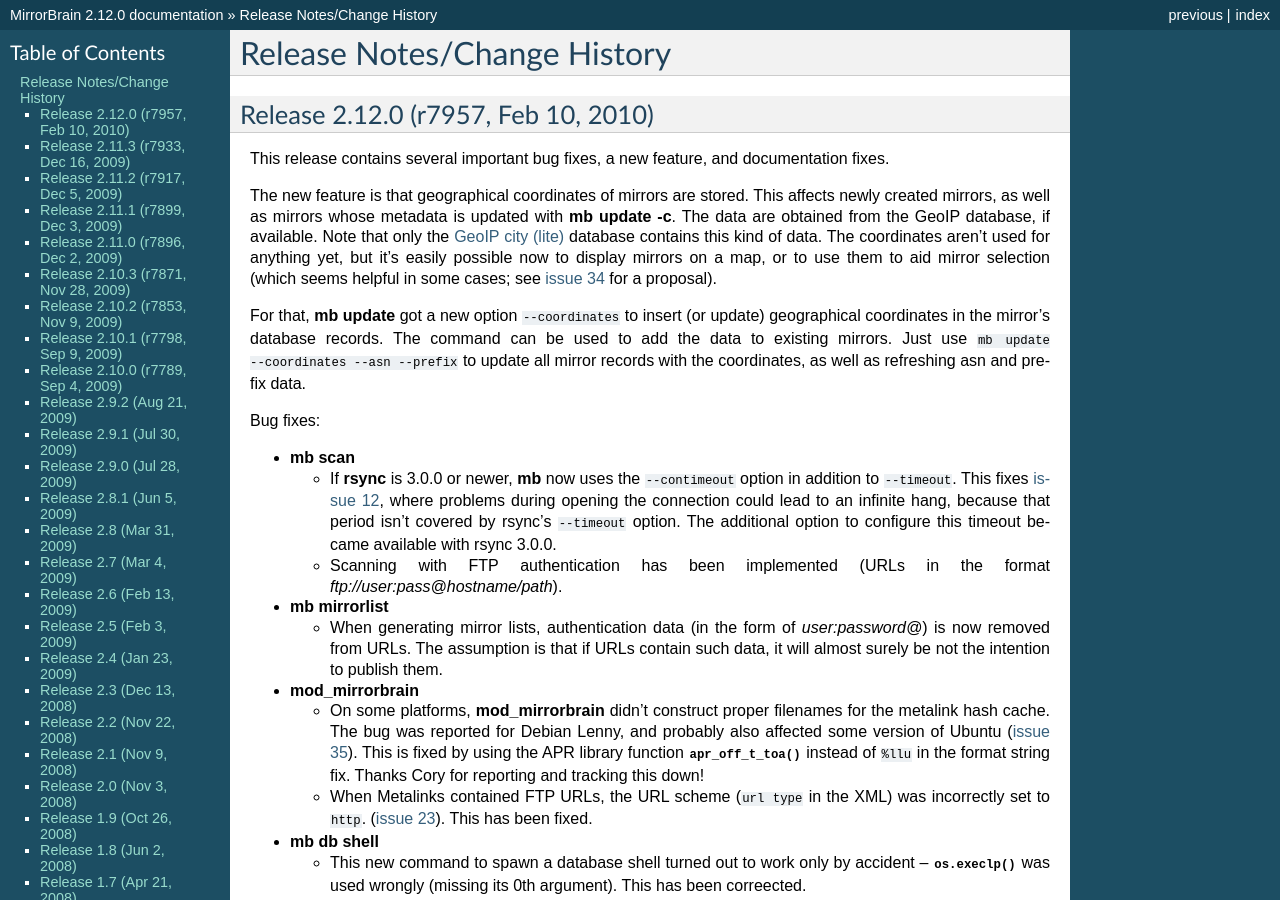
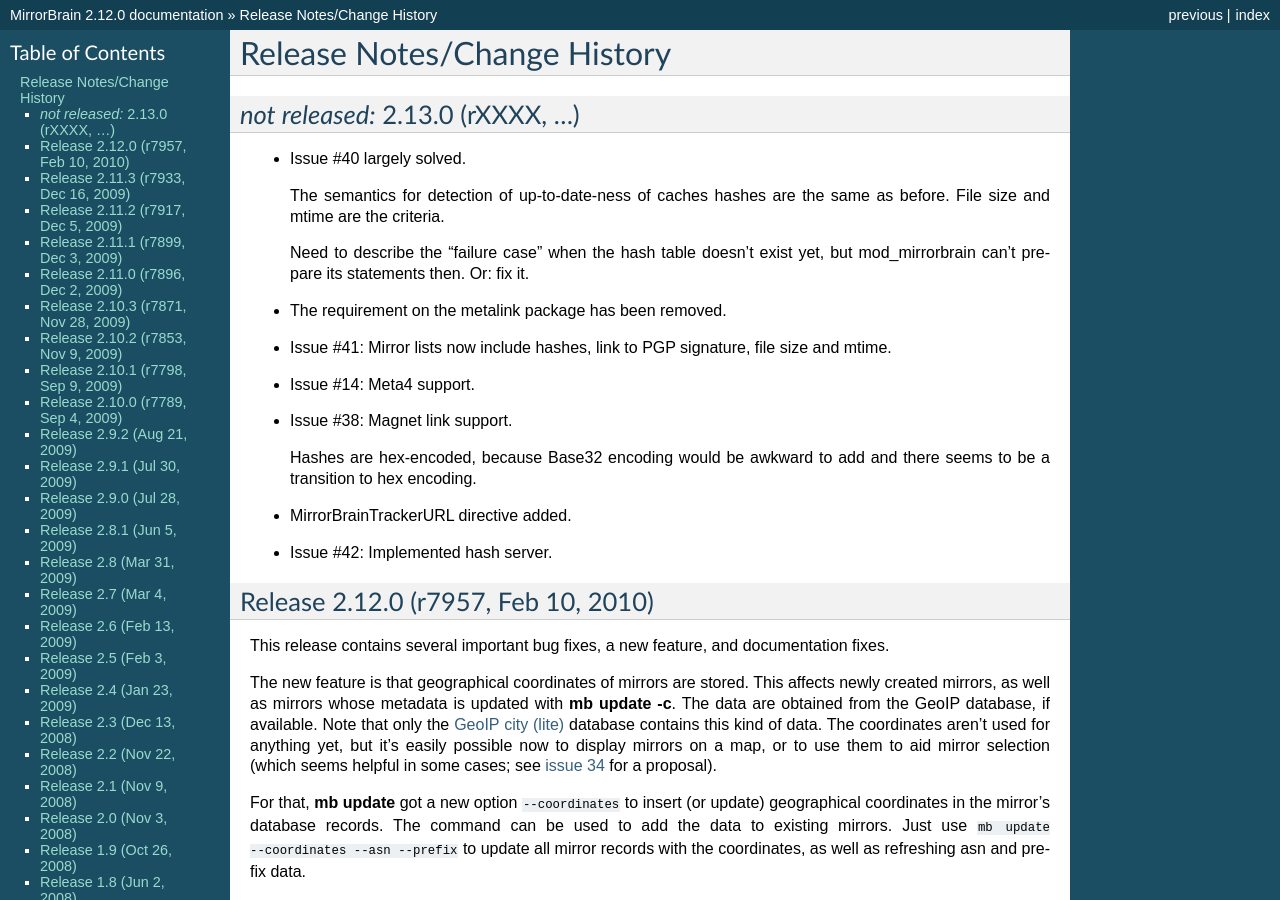
Before and after one commit to hayalci/mirrorbrain, a Sphinx documentation site: the page built from docs/changes.rst, in a window 1280 px wide and 900 px high. Built offline with Sphinx 7.4.7, drawn with Linux system fonts in a browser that asks for light colours.

Commit message:
docs/changes: collect things for tentative 2.13.0 release notes
git-svn-id: http://svn.mirrorbrain.org/svn/mirrorbrain/trunk@7998 2d291e14-ff0c-0410-a3fa-d5caa9871f55

```diff
--- a/docs/changes.rst
+++ b/docs/changes.rst
@@ -2,6 +2,36 @@
 
 Release Notes/Change History
 ============================
+
+
+*not released:* 2.13.0 (rXXXX, ...)
+------------------------------------
+
+* Issue #40 largely solved.
+
+  The semantics for detection of up-to-date-ness of caches hashes are the same as
+  before. File size and mtime are the criteria.
+
+  Need to describe the "failure case" when the hash table doesn't exist yet, but
+  mod_mirrorbrain can't prepare its statements then. Or: fix it.
+
+* The requirement on the metalink package has been removed.
+
+
+* Issue #41: Mirror lists now include hashes, link to PGP signature, file size and mtime.
+
+* Issue #14: Meta4 support.
+
+* Issue #38: Magnet link support.
+
+  Hashes are hex-encoded, because Base32 encoding would be awkward to add and
+  there seems to be a transition to hex encoding.
+
+* MirrorBrainTrackerURL directive added.
+
+* Issue #42: Implemented hash server.
+
+
 
 Release 2.12.0 (r7957, Feb 10, 2010)
 ------------------------------------
```
